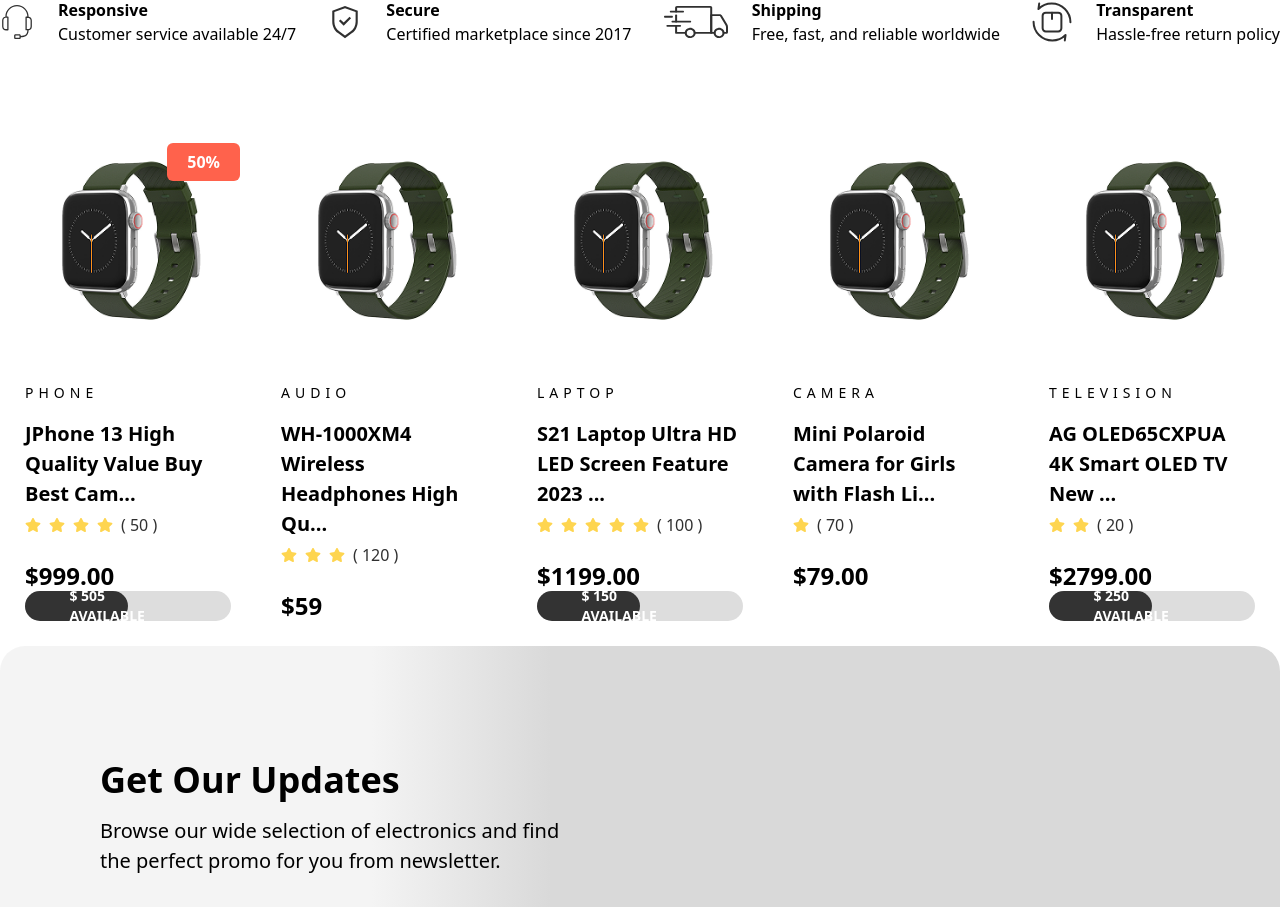
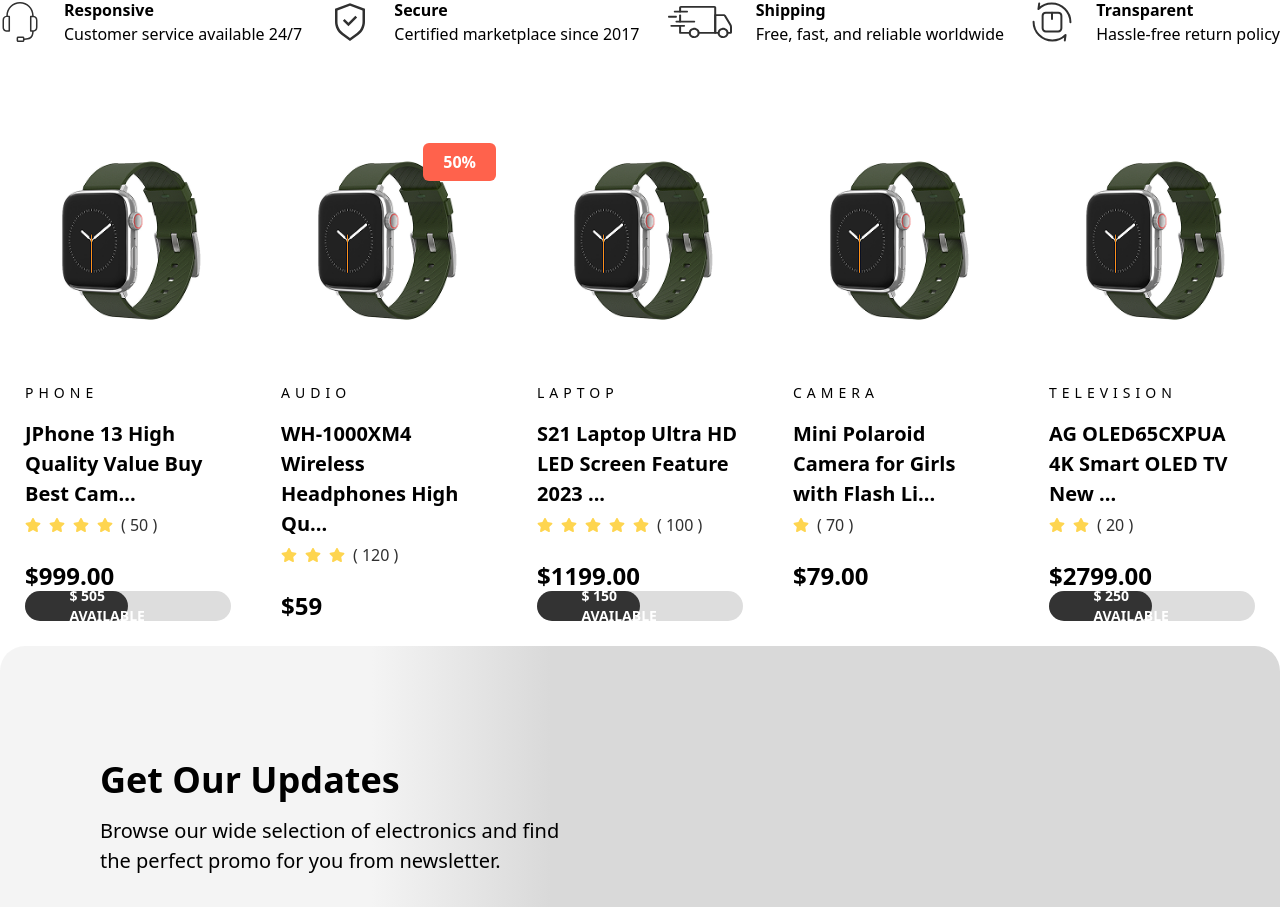
Before and after one commit to mn-sohel/eshop, a React (Vite) app: page / in a window 1280 px wide. Shown: the part 898-1805 px from the top of the page. Built offline with nearby package versions, Linux system fonts and the light colour scheme.

Commit message:
icon part updated
icon

```diff
--- a/src/components/Facility.jsx
+++ b/src/components/Facility.jsx
@@ -30,7 +30,7 @@
                 </div>
                 <div className='flex items-center gap-6'>
                     <div>
-                        <ShippingIcon width="64px"  />
+                        <ShippingIcon  />
                     </div>
                     <div>
                         <h6 className='font-["Montserrat"] font-bold text-base'>Shipping</h6>
--- a/src/components/FeaturedProduct.jsx
+++ b/src/components/FeaturedProduct.jsx
@@ -10,7 +10,7 @@
   return (
     <div
       className={className}
-      style={{ ...style, display: "block", background: "red" }}
+      style={{ ...style, display: "block", background: "red", border: 1+"px solid red" }}
       onClick={onClick}
     />
   );
@@ -38,7 +38,7 @@
     slidesToScroll: 1,
     nextArrow: <SampleNextArrow />,
     prevArrow: <SamplePrevArrow />,
-    autoplay: true,
+    // autoplay: true,
     autoplaySpeed: 1000,
   };
   return (
@@ -46,8 +46,8 @@
     <Container>
         {/* <div className='flex gap-1'> */}
         <Slider {...settings}>
-            <ProductLayout percentTag={true} category="PHONE" title="JPhone 13 High Quality Value Buy Best Cam..." rating="4" totalRating="50" price="999.00" border={true} bg="transparent" stock={true} stockAmount="505"/>
-            <ProductLayout percentTag={false} category="AUDIO" title="WH-1000XM4 Wireless Headphones High Qu..." rating="3" totalRating="120" price="59" border={true} bg="transparent" stock={false} stockAmount="260"/>
+            <ProductLayout percentTag={false} category="PHONE" title="JPhone 13 High Quality Value Buy Best Cam..." rating="4" totalRating="50" price="999.00" border={true} bg="transparent" stock={true} stockAmount="505"/>
+            <ProductLayout percentTag={true} category="AUDIO" title="WH-1000XM4 Wireless Headphones High Qu..." rating="3" totalRating="120" price="59" border={true} bg="transparent" stock={false} stockAmount="260"/>
             <ProductLayout percentTag={false} category="LAPTOP" title="S21 Laptop Ultra HD LED Screen Feature 2023 ..." rating="5" totalRating="100" price="1199.00" border={true} bg="transparent" stock={true} stockAmount="150"/>
             <ProductLayout percentTag={false} category="CAMERA" title="Mini Polaroid Camera for Girls with Flash Li..." rating="1" totalRating="70" price="79.00" border={true} bg="transparent" stock={false} stockAmount="520"/>
             <ProductLayout percentTag={false} category="TELEVISION" title="AG OLED65CXPUA 4K Smart OLED TV New ..." rating="2" totalRating="20" price="2799.00" border={true} bg="transparent" stock={true} stockAmount="250"/>
--- a/src/icons/CartIcon.jsx
+++ b/src/icons/CartIcon.jsx
@@ -1,6 +1,6 @@
 import React from 'react'
 
-const CartIcon = ({width=34, height=34, color="#303030"}) => {
+const CartIcon = ({width=32, height=34, color="#303030"}) => {
   return (
   <svg width={width} height={height} viewBox="0 0 32 34" fill="none" xmlns="http://www.w3.org/2000/svg">
     <path d="M9.0213 24.1018H9.02258C9.02365 24.1018 9.02471 24.1016 9.02578 24.1016H23.8984C24.2646 24.1016 24.5865 23.8587 24.6871 23.5066L27.9684 12.0222C28.0391 11.7747 27.9895 11.5085 27.8346 11.303C27.6795 11.0975 27.4371 10.9766 27.1797 10.9766H7.12945L6.54306 8.33768C6.45953 7.96234 6.12671 7.69531 5.74218 7.69531H0.820312C0.367218 7.69531 0 8.06253 0 8.51562C0 8.96872 0.367218 9.33594 0.820312 9.33594H5.08423C5.18805 9.80356 7.89038 21.9643 8.04589 22.6639C7.1741 23.0428 6.5625 23.9121 6.5625 24.9219C6.5625 26.2788 7.6665 27.3828 9.02343 27.3828H23.8984C24.3515 27.3828 24.7187 27.0156 24.7187 26.5625C24.7187 26.1094 24.3515 25.7422 23.8984 25.7422H9.02343C8.57119 25.7422 8.20312 25.3741 8.20312 24.9219C8.20312 24.4703 8.56991 24.1028 9.0213 24.1018ZM26.0921 12.6172L23.2796 22.4609H9.68139L7.49389 12.6172H26.0921Z" fill={color}/>
--- a/src/icons/HeadPhoneIcon.jsx
+++ b/src/icons/HeadPhoneIcon.jsx
@@ -1,6 +1,6 @@
 import React from 'react'
 
-const HeadPhoneIcon = ({width=34, height=34, color="#303030"}) => {
+const HeadPhoneIcon = ({width=40, height=40, color="#303030"}) => {
   return (
     <svg width={width} height={height} viewBox="0 0 40 40" fill="none" xmlns="http://www.w3.org/2000/svg">
     <path d="M33.683 13.683C33.683 6.12609 27.5569 0 20 0C12.443 0 6.31695 6.12609 6.31695 13.683C4.36332 13.9263 2.51611 15.2033 2.51611 18.168V25.3136C2.51611 28.6583 4.85743 29.8746 7.07712 29.8746H9.2816C9.7014 29.8746 10.0418 29.5342 10.0418 29.1144V14.3976C10.0418 13.9778 9.7014 13.6374 9.2816 13.6374H7.83728C7.83728 6.92018 13.2827 1.47472 20 1.47472C26.7172 1.47472 32.1626 6.92018 32.1626 13.6374H30.7183C30.2985 13.6374 29.9581 13.9778 29.9581 14.3976V29.0916C29.9581 29.5114 30.2985 29.8518 30.7183 29.8518H32.1626C31.9498 35.0741 29.4412 36.298 24.4317 36.5184V36.0091C24.4317 35.1694 23.7511 34.4888 22.9114 34.4888H18.1299C17.2902 34.4888 16.6096 35.1694 16.6096 36.0091V38.4797C16.6096 39.3194 17.2902 40 18.1299 40H22.9266C23.7663 40 24.4469 39.3194 24.4469 38.4797V38.0388C29.2664 37.8183 33.4321 36.8225 33.683 29.8062C35.6366 29.5629 37.4838 28.2858 37.4838 25.3212V18.1756C37.4838 15.1957 35.6442 13.9263 33.683 13.683ZM8.52143 15.1045V28.3314H7.03911C5.91406 28.3314 3.99844 27.9361 3.99844 25.2908V18.1452C3.99844 15.5226 5.89126 15.1045 7.03911 15.1045H8.52143ZM22.9266 37.3318V38.4873H18.1299V36.0167H22.9266V37.3318ZM35.9635 25.3136C35.9635 27.9361 34.0707 28.3542 32.9228 28.3542H31.4785V15.1577H32.9608C34.0859 15.1577 36.0015 15.553 36.0015 18.1984L35.9635 25.3136Z" fill={color}/>
--- a/src/icons/SecureIcon.jsx
+++ b/src/icons/SecureIcon.jsx
@@ -1,6 +1,6 @@
 import React from 'react'
 
-const SecureIcon = ({width=34, height=34, color="#303030"}) => {
+const SecureIcon = ({width=40, height=40, color="#303030"}) => {
   return (
 <svg width={width} height={height} viewBox="0 0 40 40" fill="none" xmlns="http://www.w3.org/2000/svg">
     <path d="M20 1.17001L5 6.62501V19.82C5.0036 22.3953 5.61456 24.9335 6.78327 27.2283C7.95199 29.5232 9.64549 31.51 11.7262 33.0275L20 39.045L28.2738 33.0275C30.3545 31.51 32.048 29.5232 33.2167 27.2283C34.3854 24.9335 34.9964 22.3953 35 19.82V6.62501L20 1.17001ZM32.5 19.82C32.4965 22.0011 31.979 24.1506 30.9893 26.0942C29.9996 28.0377 28.5656 29.7206 26.8038 31.0063L20 35.955L13.1962 31.0063C11.4344 29.7206 10.0004 28.0377 9.01073 26.0942C8.02103 24.1506 7.50345 22.0011 7.5 19.82V8.37501L20 3.83001L32.5 8.37501V19.82Z" fill={color}/>
--- a/src/icons/ShippingIcon.jsx
+++ b/src/icons/ShippingIcon.jsx
@@ -1,6 +1,6 @@
 import React from 'react'
 
-const ShippingIcon = ({width=34, height=34, color="#303030"}) => {
+const ShippingIcon = ({width=64, height=32, color="#303030"}) => {
   return (
 
 <svg width={width} height={height} viewBox="0 0 64 32" fill="none" xmlns="http://www.w3.org/2000/svg">
--- a/src/icons/TransparentIcon.jsx
+++ b/src/icons/TransparentIcon.jsx
@@ -1,8 +1,8 @@
 import React from 'react'
 
-const TransparentIcon = ({width=34, height=34, color="#303030"}) => {
+const TransparentIcon = ({width=40, height=40, color="#303030"}) => {
   return (
-<svg width="40" height="40" viewBox="0 0 40 40" fill="none" xmlns="http://www.w3.org/2000/svg">
+<svg width={width} height={height} viewBox="0 0 40 40" fill="none" xmlns="http://www.w3.org/2000/svg">
   <g clip-path="url(#clip0_2_358)">
   {/* <mask id="mask0_2_358" style="mask-type:luminance" maskUnits="userSpaceOnUse" x="0" y="0" width="40" height="40">
   <path d="M0 3.8147e-06H40V40H0V3.8147e-06Z" fill="white"/>
--- a/src/icons/UserIcon.jsx
+++ b/src/icons/UserIcon.jsx
@@ -1,6 +1,6 @@
 import React from 'react'
 
-const UserIcon = ({width=34, height=34, color="#303030"}) => {
+const UserIcon = ({width=28, height=28, color="#303030"}) => {
   return (
     <svg width={width} height={height} viewBox="0 0 28 28" fill="none" xmlns="http://www.w3.org/2000/svg">
         <g clip-path="url(#clip0_2_216)">
```
